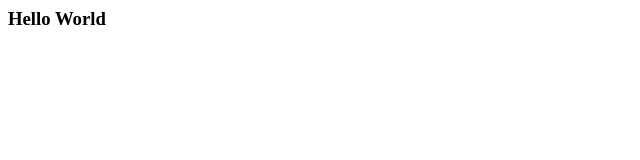
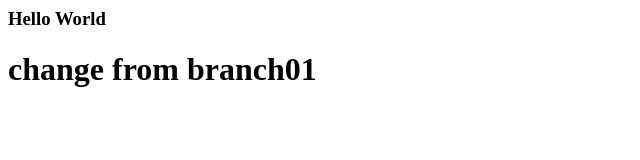
Before and after one commit to pushpendraGupta1/Test1, a plain HTML site: page index.html in a window 1280 px wide. Shown: the whole page, without its empty margins (0-640 px from the left). Drawn offline with Linux system fonts and the light colour scheme.

Commit message:
Change made for branch_01

```diff
--- a/index.html
+++ b/index.html
@@ -1,4 +1,5 @@
 <html>
 <title> First Page </title>
 <h3> Hello World </h3>
+<h1> change from branch01</h1>
 </html>
```
